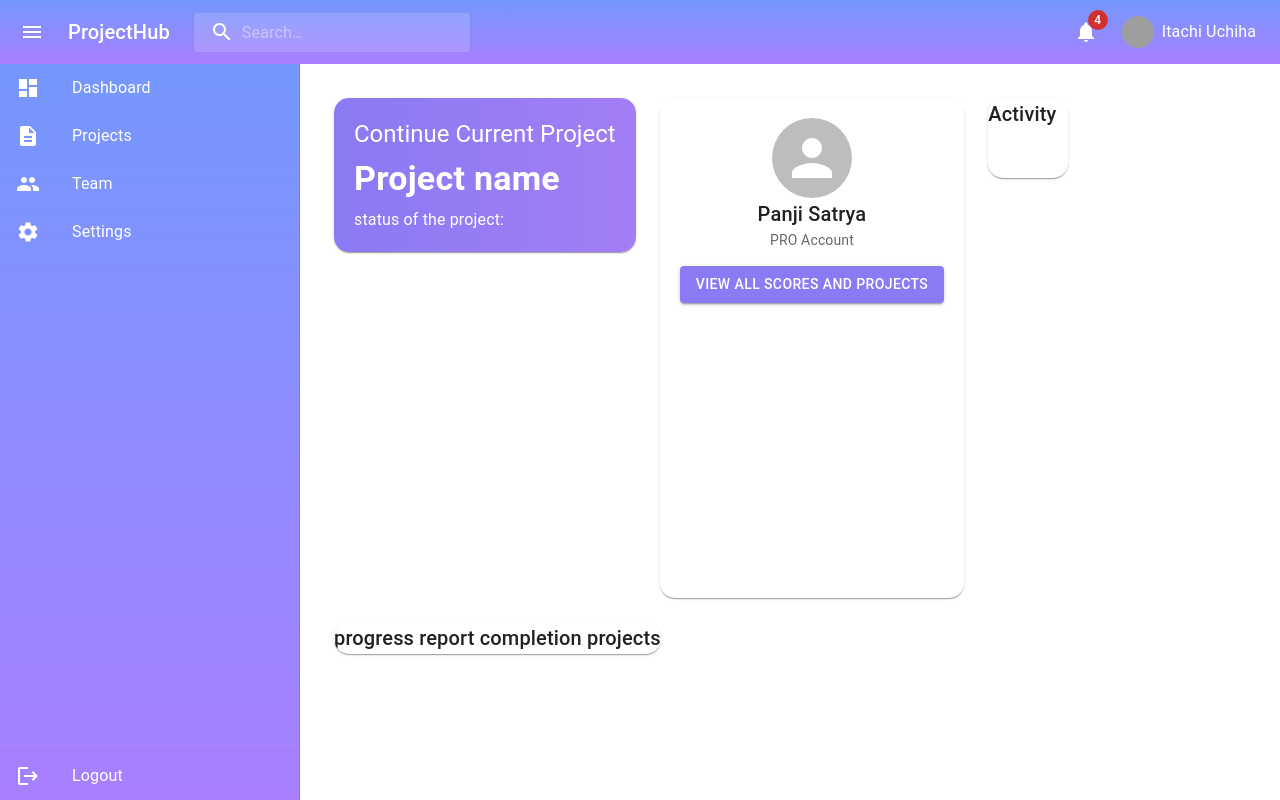
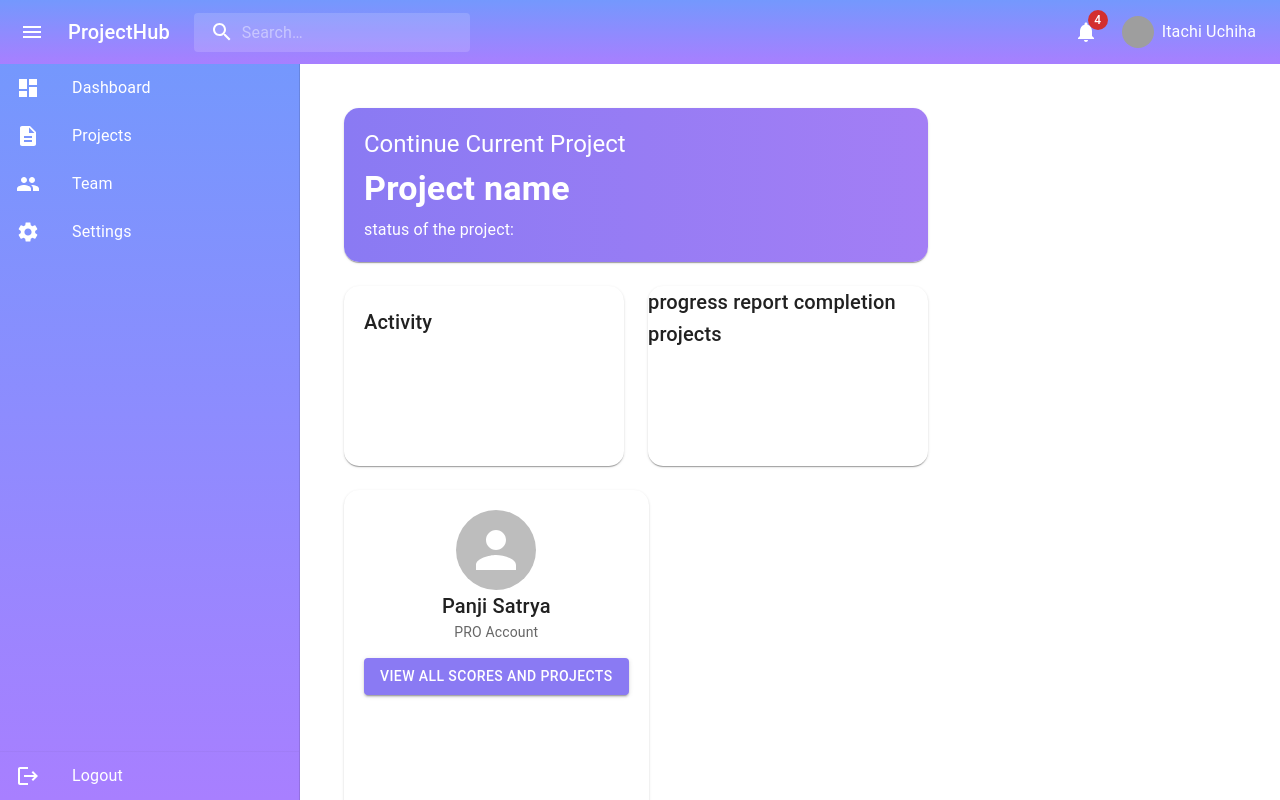
Before and after one commit to Zahabiya-Tawawala/ScholarlySync, a React (Vite) app in the folder client/mvp-product/: page / in a window 1280 px wide. Shown: the top 800 px of the page. Built offline with nearby package versions, Linux system fonts and the light colour scheme; grey boxes are pictures that could not be loaded.

Commit message:
dashboard layout changes

```diff
--- a/client/mvp-product/src/components/Dashboard.jsx
+++ b/client/mvp-product/src/components/Dashboard.jsx
@@ -13,7 +13,7 @@ const Dashboard = () => {
       <Box
         sx={{
           minHeight: "100vh",
-          padding: "10px",
+          padding: "20px",
         }}
       >
         {/* Main Grid Layout */}
@@ -34,6 +34,38 @@ const Dashboard = () => {
               </Typography>
               <Typography sx={{ mt: 1 }}>status of the project: </Typography>
             </Card>
+
+            {/* Activity and progress section */}
+            <Grid container spacing={3} sx={{ mt: 3 }}>
+              <Grid item xs={12} md={4}>
+                <Card
+                  sx={{
+                    borderRadius: "15px",
+                    width: 280,
+                    height: 180,
+                    padding: "20px",
+                    margin: "auto"
+                  }}
+                >
+                  <Typography variant="h6">Activity </Typography>
+                </Card>
+              </Grid>
+
+              <Grid item xs={12} md={4}>
+                <Card
+                  sx={{
+                    width: 280,
+                    height: 180,
+                    margin: "auto",
+                    borderRadius: "15px",
+                  }}
+                >
+                  <Typography variant="h6">
+                    progress report completion projects{" "}
+                  </Typography>
+                </Card>
+              </Grid>
+            </Grid>
           </Grid>
 
           {/* Profile Section */}
@@ -67,28 +99,6 @@ const Dashboard = () => {
               >
                 View all Scores and Projects
               </Button>
-            </Card>
-          </Grid>
-
-          {/* Analytics and Income Section */}
-          <Grid item xs={12} md={4}>
-            <Card
-              sx={{
-                borderRadius: "15px",
-                width: "80px",
-                height: "80px",
-                margin: "auto",
-              }}
-            >
-              <Typography variant="h6">Activity </Typography>
-            </Card>
-          </Grid>
-
-          <Grid item xs={12} md={4}>
-            <Card sx={{ borderRadius: "15px" }}>
-              <Typography variant="h6">
-                progress report completion projects{" "}
-              </Typography>
             </Card>
           </Grid>
         </Grid>
```
Also changed, not shown: client/mvp-product/src/App.css (+15 -0 lines).
